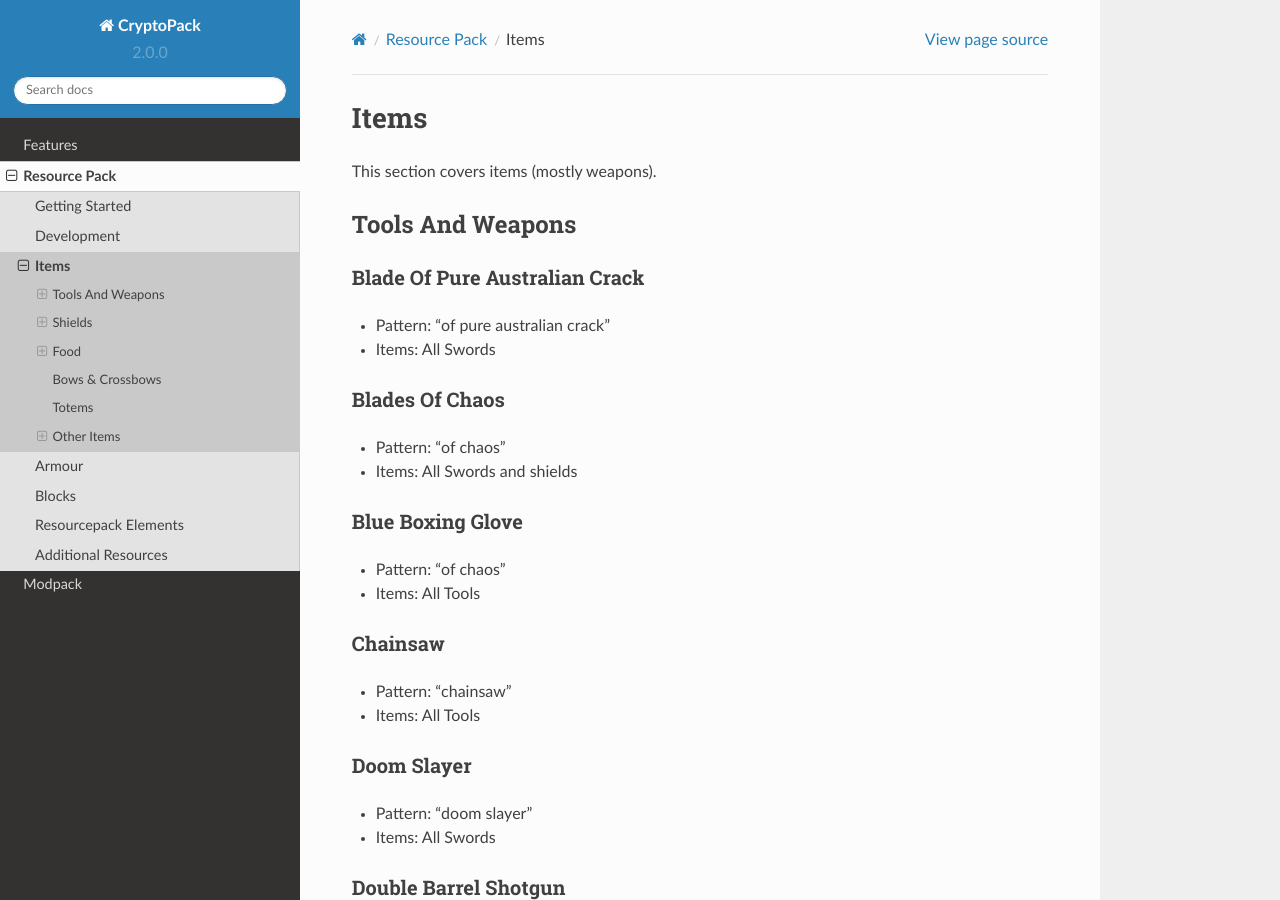
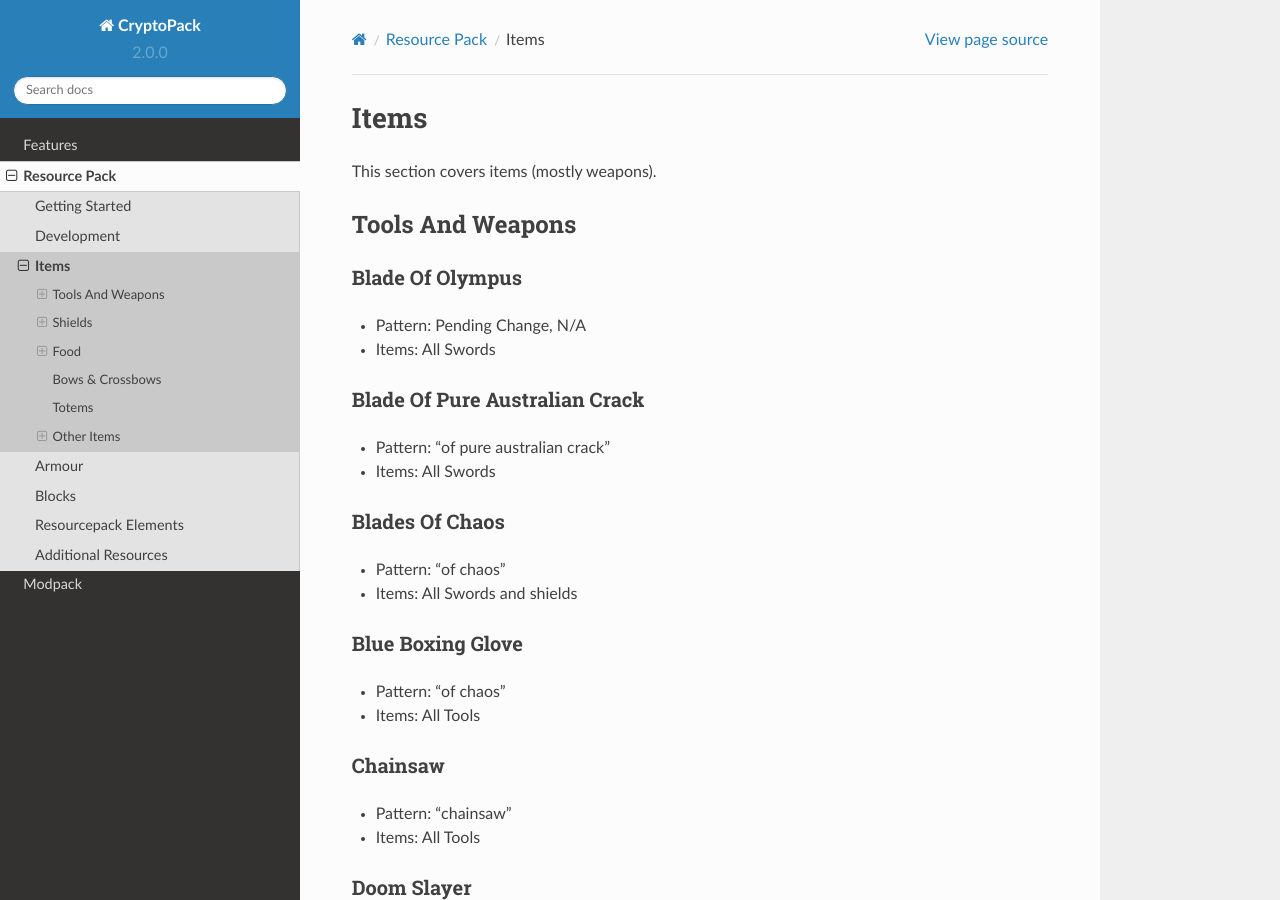
Before and after one commit to Shwabbaa/cryptopack-docs, a Sphinx documentation site: the page built from docs/source/resourcepack/items.rst, in a window 1280 px wide and 900 px high. Built offline with Sphinx 7.4.7 and the Read the Docs theme 2.0.0, drawn with Linux system fonts in a browser that asks for light colours; pages that are not in the unit, such as notebooks, are missing from menus.

Commit message:
Update items.rst

```diff
--- a/docs/source/resourcepack/items.rst
+++ b/docs/source/resourcepack/items.rst
@@ -5,6 +5,11 @@ This section covers items (mostly weapons).
 
 Tools And Weapons
 ============
+
+Blade Of Olympus
+------------------
+* Pattern: Pending Change, N/A
+* Items: All Swords
 
 Blade Of Pure Australian Crack
 ------------------
```
